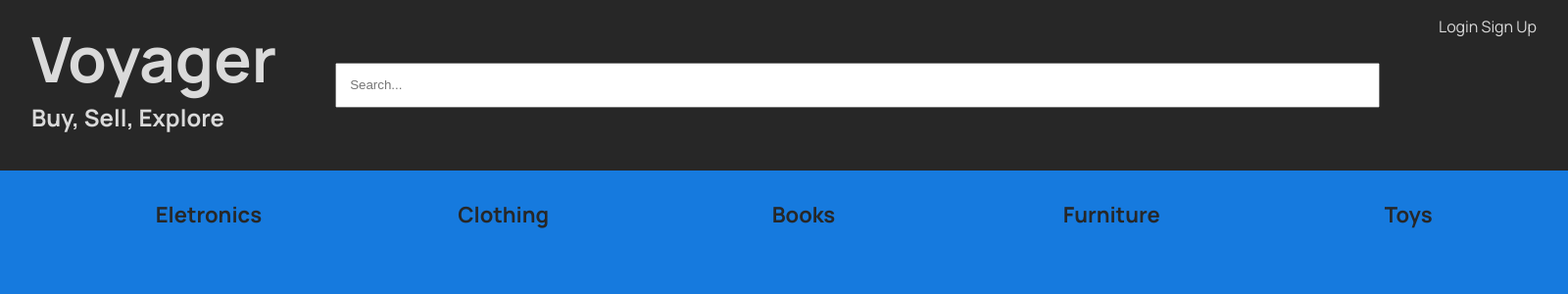
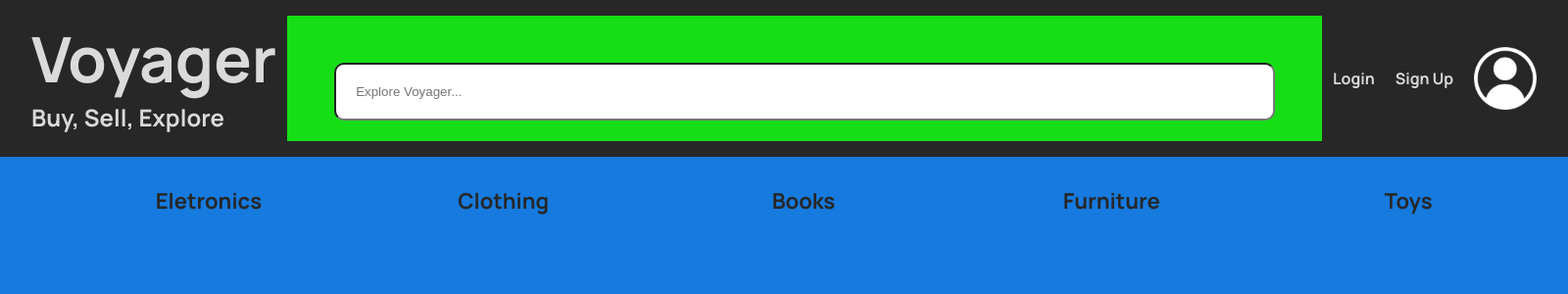
Before and after one commit to FEUP-LTW-2024/ltw-project-2024-ltw18g05, a PHP site: page /pages/index.php in a window 1600 px wide. Shown: the top 300 px of the page at 98% size. Run offline with PHP 8.4, Linux system fonts and the light colour scheme; some libraries are stand-ins or nearby versions.

Commit message:
Edited the HTML and CSS for the header (login and sign up area mainly), and took the index.php out of the pages folder for now because it wouldnt connect to style.css when inside of it

```diff
--- a/css/style.css
+++ b/css/style.css
@@ -4,6 +4,7 @@ body {
     background-color: #167ade;
     margin: 0 auto;
     display: grid;
+    grid-template-rows: 10em auto;
     font-family: Manrope;
 
 
@@ -23,10 +24,29 @@ body {
         }
         h2 {margin: 0 0 0.5em 0;}
         #search {
+            background-color: #16de16;
             padding: 3em;
+            width: 60em;
             input {
-                padding: 1em;
-                width: 80em;
+                display: block;
+                width: 100%;
+                align-self: center;
+                padding: 1.5em;
+                border-radius: 10px;
+            }
+        }
+        #login_signup_image {
+            padding: 0;
+            display: flex;
+            justify-content: space-between;
+            width: 13em;
+            img {
+                align-self: center;
+                width: 4em;
+            }
+            a {
+                align-self: center;
+                font-weight: 700;
             }
         }
     }
--- /dev/null
+++ b/index.php
@@ -0,0 +1,33 @@
+<!DOCTYPE html>
+<head>
+    <title>Voyager</title>
+    <meta charset="UTF-8">
+    <link href="css/style.css" rel="stylesheet">
+</head>
+<body>
+    <header>
+        <div id="title_slogan">
+            <h1><a href="index.php">Voyager</a></h1>
+            <h2><a href="index.php">Buy, Sell, Explore</a></h2>
+        </div>
+        <div id=search>
+            <input type="search" name="search" placeholder="Explore Voyager...">
+        </div>
+        <div id="login_signup_image">
+            <a href="register_page.php">Login</a>
+            <a href="login_page.php">Sign Up</a>
+            <img src="images/anonymous.png">
+        </div>
+    </header>
+    <nav id="nav_categories">
+        <input type="checkbox" id="hamburger">
+        <label class="hamburger" for="hamburger"></label>
+        <ul>
+            <li><a href="index.php">Eletronics</a></li>
+            <li><a href="index.php">Clothing</a></li>
+            <li><a href="index.php">Books</a></li>
+            <li><a href="index.php">Furniture</a></li>
+            <li><a href="index.php">Toys</a></li>
+        </ul>
+    </nav>
+</body>
--- a/pages/index.php
+++ /dev/null
@@ -1,32 +0,0 @@
-<!DOCTYPE html>
-<head>
-    <title>Voyager</title>
-    <meta charset="UTF-8">
-    <link href="../css/style.css" rel="stylesheet">
-</head>
-<body>
-    <header>
-        <div id="title_slogan">
-            <h1><a href="index.html">Voyager</a></h1>
-            <h2><a href="index.html">Buy, Sell, Explore</a></h2>
-        </div>
-        <div id=search>
-            <input type="search" name="search" placeholder="Search...">
-        </div>
-        <div id="login_signup">
-            <a href="register_page.html">Login</a>
-            <a href="login_page.html">Sign Up</a>
-        </div>
-    </header>
-    <nav id="nav_categories">
-        <input type="checkbox" id="hamburger">
-        <label class="hamburger" for="hamburger"></label>
-        <ul>
-            <li><a href="index.html">Eletronics</a></li>
-            <li><a href="index.html">Clothing</a></li>
-            <li><a href="index.html">Books</a></li>
-            <li><a href="index.html">Furniture</a></li>
-            <li><a href="index.html">Toys</a></li>
-        </ul>
-    </nav>
-</body>
```
Also changed, not shown: images/anonymous.png (added).
